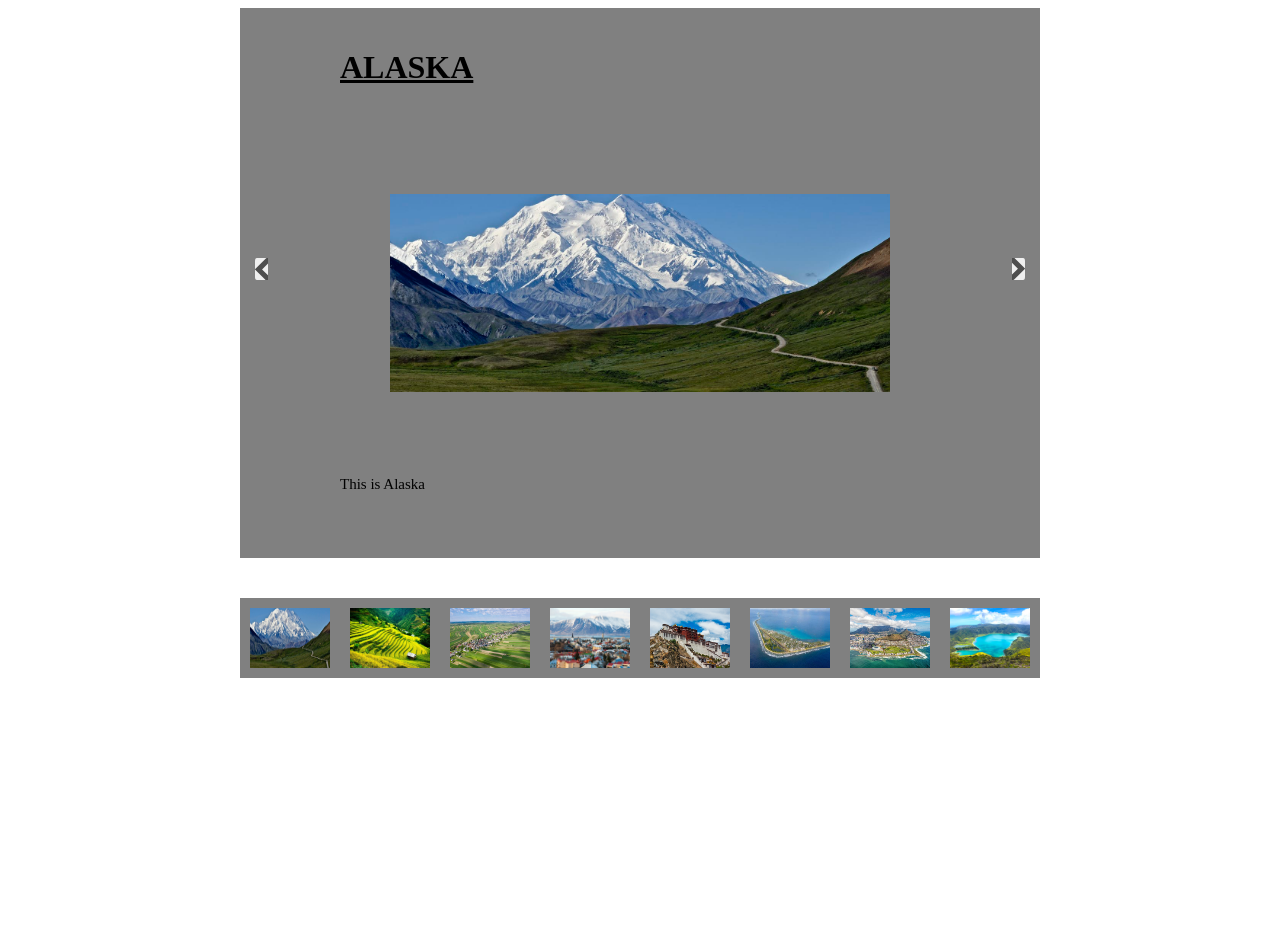
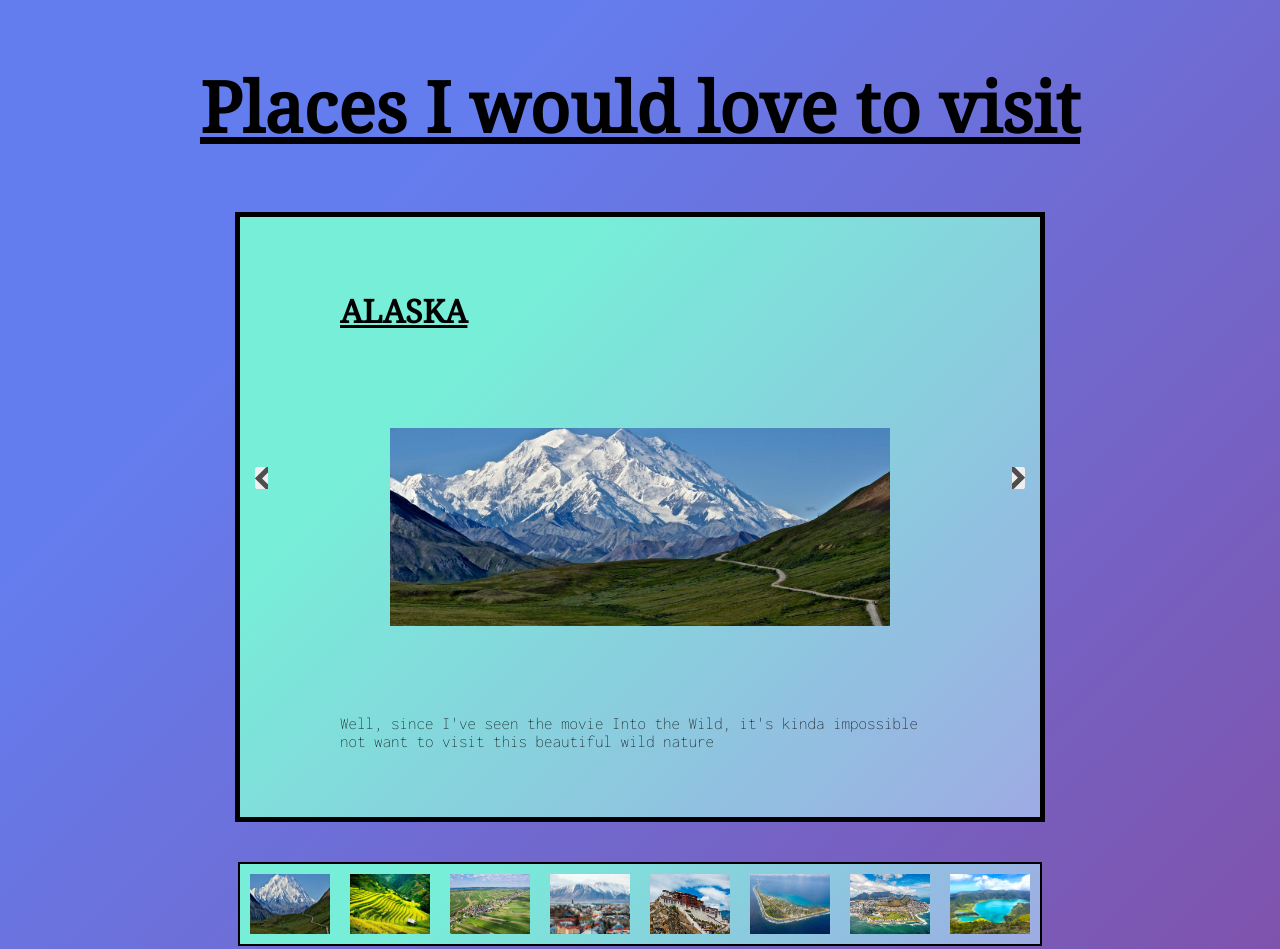
Before and after one commit to janektichy/My-first-ever-web-app, a plain HTML site: page index.html in a window 1280 px wide. Shown: the top 949 px of the page. Before the commit the page ends 800 px from the top, so only its background shows below. Drawn offline with nearby package versions, Linux system fonts and the light colour scheme.

Commit message:
finished

```diff
--- a/index.html
+++ b/index.html
@@ -6,9 +6,9 @@
     <meta name="viewport" content="width=device-width, initial-scale=1.0">
     <title>Document</title>
     <link rel="stylesheet" href="./style.css">
-</head>
+    <link href="https://fonts.googleapis.com/css2?family=Inconsolata:wght@200&family=Karla:wght@200&family=Noto+Serif:ital@0;1&display=swap" rel="stylesheet">
 <body>
-
+    <h2>Places I would love to visit</h1>
     <div class=photoviewer>
         <button class=left></button>
         <h1 id=photo-title></h1>
@@ -17,14 +17,7 @@
         <button class=right></button>
     </div>
     <container class=thumbnailsection>
-        <div class="thumbnail"> <img src="./alaska.jpg" width='80px' height='60px'></div>
-        <div class="thumbnail"><img src="./Vietnam.jpg" width='80px' height='60px'></div>
-        <div class="thumbnail"><img src="./poland.jpg" width='80px' height='60px'></div>
-        <div class="thumbnail"><img src="./reykjavik.jpg" width='80px' height='60px'></div>
-        <div class="thumbnail"><img src="./tibet.jpg" width='80px' height='60px'></div>
-        <div class="thumbnail"><img src="./tuvalu.jpg" width='80px' height='60px'></div>
-        <div class="thumbnail"><img src="./cape-town.jpg" width='80px' height='60px'></div>
-        <div class="thumbnail"><img src="./azores.jpg" width='80px' height='60px'></div>
+
     </container>
 
 
--- a/scripts.js
+++ b/scripts.js
@@ -1,77 +1,54 @@
 let Alaska = {
     photo: 'alaska.jpg',
     title: 'Alaska',
-    description: 'This is Alaska',
-    thumbnail: 0
+    description: "Well, since I've seen the movie Into the Wild, it's kinda impossible not want to visit this beautiful wild nature",
 };
 
 let Azores = {
     photo: 'azores.jpg',
     title: 'Azores',
-    description: 'This is Azores',
-    thumbnail: 1
+    description: "Azore Islands are one of my deeply loved places. It's just like a little park in the middle of the Sea.",
 };
 
 let CapeTown = {
     photo: 'cape-town.jpg',
     title: 'Cape Town',
-    description: 'This is Cape Town',
-    thumbnail: 2
+    description: 'Cape Town is the capital city of South Africa. There are mostly rich Europian people having a party 24/7, so I mean, great place to live. On a really close hill a "silent party" takes place every year and I know I could visit this almost in every country, but with this view? Hard to say no.',
 };
 
 let Tibet = {
     photo: 'Tibet.jpg',
     title: 'Tibet',
-    description: 'This is Tibet',
-    thumbnail: 3
+    description: 'Well, Tibet, Himalayas, do I have to say more?',
 };
 
 let Tuvalu = {
     photo: 'tuvalu.jpg',
     title: 'Tuvalu',
-    description: 'This is Tuvalu',
-    thumbnail: 4
+    description: "Tuvalu is not really famous island, but it's known as a most thin island in the world. You can see the Ocean on both sides all over the land, isn't that amazing?"
 };
 
 let Reykjavik = {
     photo: 'reykjavik.jpg',
     title: 'Reykjavik',
-    description: 'This is Reykjavik',
-    thumbnail: 5
+    description: 'Reykjavik - the capital of Iceland. To be honest, the city it self isn not really the reason I want to go there, I just wanted to have a picture of a specific place. I want to see every centermeter of this beautiful island.',
 };
 
 let Poland = {
     photo: 'poland.jpg',
     title: 'Poland',
-    description: 'This is Poland',
-    thumbnail: 6
+    description: "This is kind of a weird one. It's a small village in Poland known for being the longest village in Europe (in proportion to it's width) and I just consider it super amazing, have to see it in real life.",
 };
 
 let Vietnam = {
     photo: 'vietnam.jpg',
     title: 'Vietnam',
-    description: 'This is Vietnam',
-    thumbnail: 7
+    description: 'And last, but not least, Vietnam. Vietnam is a country I admire, because life there is just so peaceful and easy. On the picture is a typical vietnamese farmland, which does look like a peace of art. ',
 };
 
 let imagesData = [Alaska, Vietnam, Poland, Reykjavik, Tibet, Tuvalu, CapeTown, Azores]
 
 let currentPhoto = 0
-
-//let data = ['first', 'second', 'third', 'fourth', 'fifth', 'sixth', 'seventh', 'eigth']
-
-//data.forEach(function(parameter, index){
-
-//})
-
-
-//data.forEach((parameter, index) => {
-//$('.thumbnail').append(<div> "class = box" </div>)
-//});
-//$('.box').click(() => {
-//    currentPhoto = data-index;
-//})
-
 
 
 
@@ -103,11 +80,21 @@ $('.left').click(() => {
     loadPhoto(currentPhoto);
 })
 
-loadPhoto(currentPhoto)
 
 
 
+let i=0
 
-$('.thumbnail').click(function() {
-    console.log('ahoj'); //vyresit proc thumbnail nema value
+imagesData.forEach(thumb => {
+    $('container').append('<div class="thumbnail"><img data-number='+i
+                         +' src="'+thumb.photo+'" width="80px" height="60px"><div class="htitle" data-number='+i+7
+                         +' >'+thumb.title+'</div></div>')
+    i++
 });
+
+$('img').click(function() {
+    currentPhoto = $(this).attr('data-number')
+    loadPhoto(currentPhoto)
+});
+
+loadPhoto(currentPhoto)
--- a/style.css
+++ b/style.css
@@ -1,13 +1,27 @@
+h2 {
+    font-size: 70px;
+    text-decoration: underline;
+    text-align: center;
+    font-family: 'Noto Serif';
+}
+body {
+    background-color: #7f53ac;
+background-image: linear-gradient(315deg, #7f53ac 0%, #647dee 74%);
+
+
+}
 .photoviewer {
     display: flex;
     justify-content: center;
     align-items: center;
-    height: 550px;
+    height: 600px;
     width: 800px;
     position: relative;
     left: 50%;
     transform: translateX(-50%);
-    background: grey;
+    background-color: #9eabe4;
+    background-image: linear-gradient(315deg, #9eabe4 0%, #77eed8 74%);
+    border: solid black 5px;
     flex-direction: column;
 }
 #photo-title {
@@ -16,16 +30,22 @@
     text-decoration: underline;
     text-transform: uppercase;
     position: absolute;
-    top: 20px;
+    top: 50px;
     left: 100px;
+    font-family: 'Noto Serif';
 }
 
 #photo-description {
     margin-right: 580px;
-    font-size: 15px;
+    font-size: 17px;
     position: absolute;
-    bottom: 50px;
+    top: 480px;
     left: 100px;
+    display: flex;
+    flex-direction: row;
+    flex-wrap: wrap;
+    width: 600px;
+    font-family: 'Inconsolata';
 }
 
 #photo {
@@ -64,7 +84,10 @@ button:hover {
     height: 80px;
     flex-direction: row;
     flex-wrap: nowrap;
-    background: grey;
+    border: solid black 2px;
+    background-color: #9eabe4;
+    background-image: linear-gradient(315deg, #9eabe4 0%, #77eed8 74%);
+    ;
     margin-top: 40px;
     position: relative;
     left: 50%;
@@ -79,4 +102,22 @@ button:hover {
 .thumbnail:hover {
     cursor: pointer;
     box-shadow: 0 0 0 2px black;
+
 }
+.htitle {
+    background: black;
+    color: white;
+    height: 17px;
+    width: auto;
+    position: absolute;
+    bottom: 75px;
+    border-radius: 10px;
+    display: none;
+    text-align: center;
+    font-size: 15px;
+    padding: 5px;
+}
+
+.thumbnail:hover .htitle {
+    display: block;
+}
```
